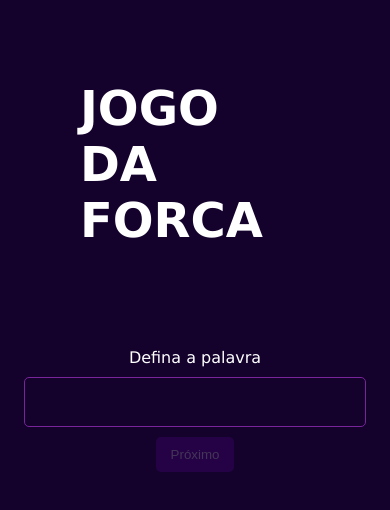
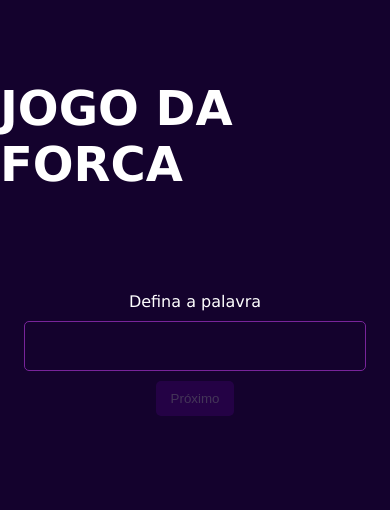
Before and after one commit to JuuhSouza/jogo-da-forca, a Vue app: page / in a window 390 px wide. Shown: the top 510 px of the page. Built offline with nearby package versions, Linux system fonts and the light colour scheme.

Commit message:
Ajustando responsividade

```diff
--- a/src/components/Inicio.vue
+++ b/src/components/Inicio.vue
@@ -122,7 +122,7 @@ export default {
 
 <style>
 .titulo-inicio{
-    margin: 5rem;
+    margin: 5rem 0;
 }
 .titulo-inicio h1{
     font-size: 3rem;
```
